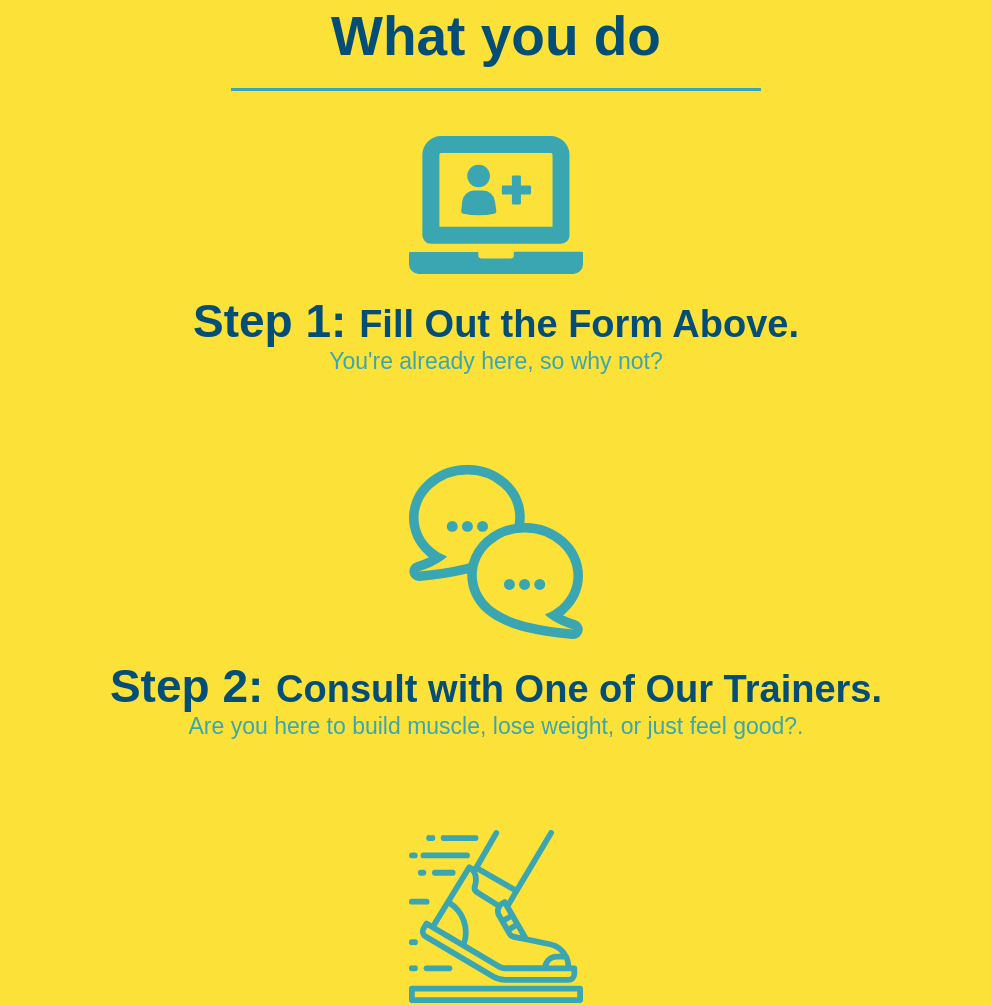
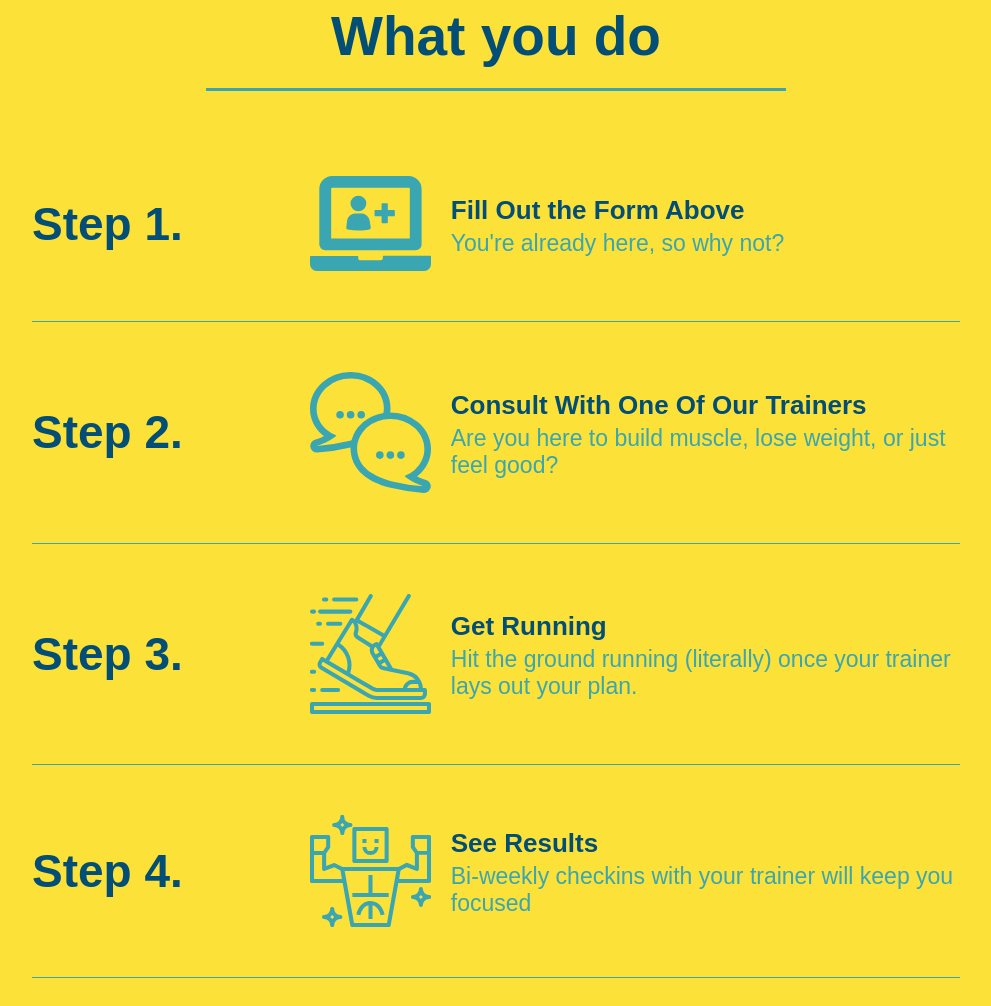
Before and after one commit to sureskr/run-buddy, a plain HTML site: page index.html in a window 1280 px wide. Shown: the part 4078-5084 px from the top of the page, without its empty margins (144-1135 px from the left). Drawn offline with Linux system fonts and the light colour scheme.

Commit message:
add flexbox to the steps

```diff
--- a/assets/css/style.css
+++ b/assets/css/style.css
@@ -147,18 +147,16 @@ section {
 
 /* HERO STYLES END */
 
-.intro {
-    text-align: center;
-}
 
 .section-title {
     font-size: 55px;
     color: #024e76;
-    margin-bottom: 35px;
-    padding: 0 100px 20px 100px;
     border-bottom: 3px solid;
-    display: inline-block;
-}
+    padding-bottom: 20px;
+    text-align: center;
+    margin: 0 auto 35px auto;
+    width: 50%;
+  }
 
 .intro p {
     line-height: 1.7;
@@ -166,10 +164,10 @@ section {
     width: 80%;
     font-size: 20px;
     margin: 0 auto;
+    text-align: center;
 }
 
 .steps {
-    text-align: center;
     background: #fce138;
 }
 
@@ -181,19 +179,30 @@ section {
     border-color: #39a6b2;
 }
 
-.steps div {
-    margin-bottom: 80px;
+.step h3 {
+    color: #024e76;
+    font-size: 46px;
+    flex: 1 30%;
 }
 
-.steps img {
-    width: 15%;
-    margin: 10px 0;
+.step-info {
+    flex: 2 70%;
+    display: flex;
+    flex-wrap: wrap;
+    align-items: center;
 }
 
-.steps h3 {
-    color: #024e76;
-    font-size: 46px;
-    margin-top: 10px;
+.step-img {
+    flex: 1 12%;
+    margin-right: 20px;
+}
+
+.step-text {
+    flex: 12;
+}
+
+.step-img img {
+    max-width: 100%;
 }
 
 .steps p {
@@ -201,12 +210,25 @@ section {
     font-size: 23px;
 }
 
-.steps span {
-    font-size: 38px;
+.step-text h4 {
+    font-size: 26px;
+    line-height: 1.5;
+    color: #024e76;
+}
+
+.step {
+    margin: 50px auto;
+    padding-bottom: 50px;
+    width: 80%;
+    border-bottom: 1px solid #39a6b2;
+    display: flex;
+    flex-wrap: wrap;
+    align-items: center;
+    justify-content: space-between;
 }
 
 .trainers {
-    text-align: center;
+
 }
 
 .trainer {
@@ -254,7 +276,6 @@ section {
 
 /* Reach Out Styles Start*/
 .contact {
-    text-align: center;
     background: #024e76;
 }
 
@@ -293,3 +314,7 @@ section {
   }
 
   /* REACH OUT STYLES END */
+
+  .flex-row {
+      display: flex;
+  }
--- a/index.html
+++ b/index.html
@@ -71,7 +71,9 @@
 
 <!-- "what we do" section-->
 <section id="what-we-do" class="intro">
+    <div class="flex-row">
     <h2 class="section-title primary-border">What we do</h2>
+    </div>
     <p>
         butcher selfies chambray shabby chic gentrify readymade yr Echo Park XOXO Tumblr normcore Banksy direct trade Blue Bottle chillwave you probably haven't heard of them single-origin coffee Vice fanny pack fixie Odd Future Austin fingerstache pickled twee synth Wes Anderson Thundercats viral bitters flannel meggings narwhal Marfa Schlitz sustainable Intelligentsia umami deep v craft
     </p>
@@ -80,38 +82,69 @@
 
 <!-- "what you do" section-->
 <section id="what-you-do" class="steps">
+    <div class="flex-row">
     <h2 class="section-title secondary-border">What you do</h2>
-    <div>
+    </div>
+    <div class="step">
+        <h3>Step 1.</h3>
+        <div class = "step-info">
+            <div class="step-img">
+
         <!-- insert this image element-->
         <img src="./assets/images/step-1.svg" alt=""/>
-        <h3>Step 1: <span> Fill Out the Form Above.</span></h3>
+            </div>
+        <div class = "step-text">
+        <h4>Fill Out the Form Above</h4>
         <p>You're already here, so why not?</p>
     </div>
-
-    <div>
-        <img src="./assets/images/step-2.svg" alt=""/>
-        <h3>Step 2: <span>Consult with One of Our Trainers.</span></h3>
-        <p>Are you here to build muscle, lose weight, or just feel good?.</p>
+    </div>
     </div>
 
-    <div>
-        <img src="./assets/images/step-3.svg" alt=""/>
-        <h3>Step 3: <span>Get Running</span></h3>
-        <p>Hit the ground running (literally) once your trainer lays out your plan.</p>
-    </div>
-
-    <div>
-        <img src="./assets/images/step-4.svg" alt=""/>
-        <h3>Step 4: <span>See Results.</span></h3>
-        <p>Bi-weekly checkins with your trainer will keep you focused</p>
-    </div>
+    <div class="step">
+        <h3>Step 2.</h3>
+        <div class="step-info">
+          <div class="step-img">
+            <img src="./assets/images/step-2.svg" alt="" />
+          </div>
+          <div class="step-text">
+            <h4>Consult With One Of Our Trainers</h4>
+            <p>Are you here to build muscle, lose weight, or just feel good?</p>
+          </div>
+        </div>
+      </div>
+      <div class="step">
+        <h3>Step 3.</h3>
+        <div class="step-info">
+          <div class="step-img">
+            <img src="./assets/images/step-3.svg" alt="" />
+          </div>
+          <div class="step-text">
+            <h4>Get Running</h4>
+            <p>Hit the ground running (literally) once your trainer lays out your plan.</p>
+          </div>
+        </div>
+      </div>
+      <div class="step">
+        <h3>Step 4.</h3>
+        <div class="step-info">
+          <div class="step-img">
+            <img src="./assets/images/step-4.svg" alt="" />
+          </div>
+          <div class="step-text">
+            <h4>See Results</h4>
+            <p>Bi-weekly checkins with your trainer will keep you focused</p>
+          </div>
+        </div>
+      </div>
 
 
 </section>
 
 <!--"meet the trainers" section-->
 <section id="your-trainers" class="trainers">
+    <div class="flex-row">
     <h2 class="section-title primary border">Meet the trainers</h2>
+    </div>
     <article class="trainer">
         <img src="./assets/images/trainer-1.jpg" alt="Arron Stephens in his workout clothes, ready to pump iron"/>
         <div class="trainer-bio text-left">
@@ -152,7 +185,9 @@
 </section>
 
 <section id="reach-out" class="contact">
+    <div class="flex-row">
     <h2 class="section-title secondary-border">Reach Out</h2>
+    </div>
     <div class="contact-info">
        <iframe
        src="https://www.google.com/maps/embed?pb=!1m18!1m12!1m3!1d3126.1447979769623!2d-120.73015608433872!3d38.41501848283715!2m3!1f0!2f0!3f0!3m2!1i1024!2i768!4f13.1!3m3!1m2!1s0x809a7abc0b09752d%3A0xc431187454bb1f0a!2s16200%20Valley%20Bottom%20Rd%2C%20Sutter%20Creek%2C%20CA%2095685!5e0!3m2!1sen!2sus!4v1646662218107!5m2!1sen!2sus"
```
